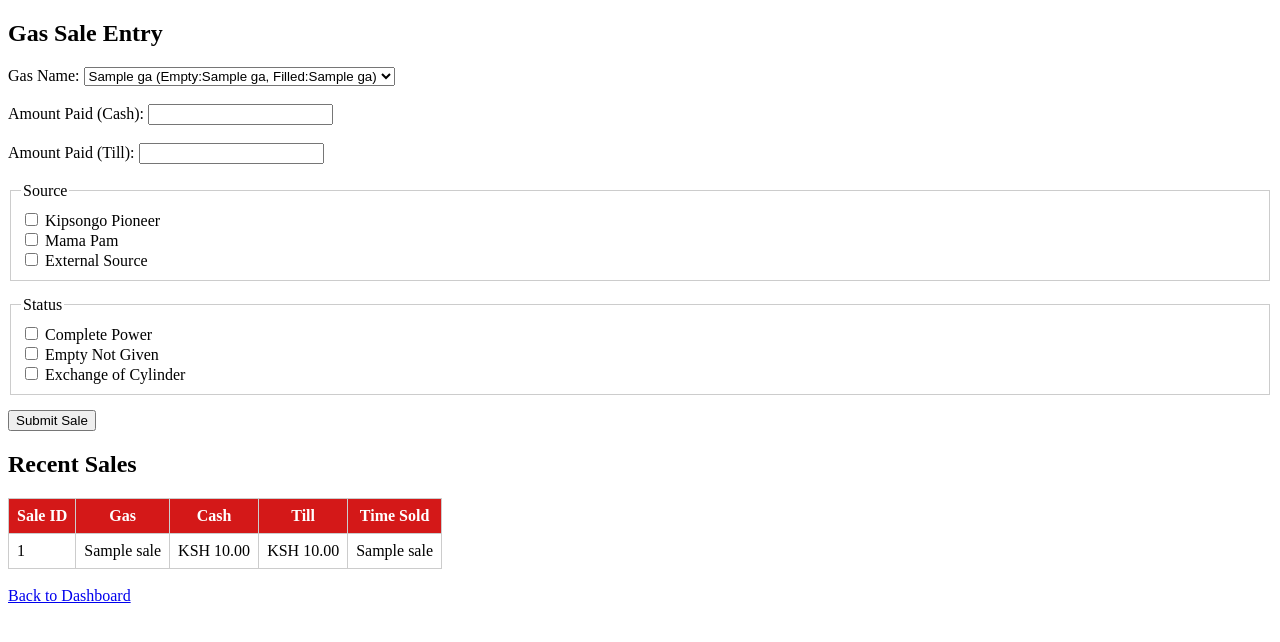
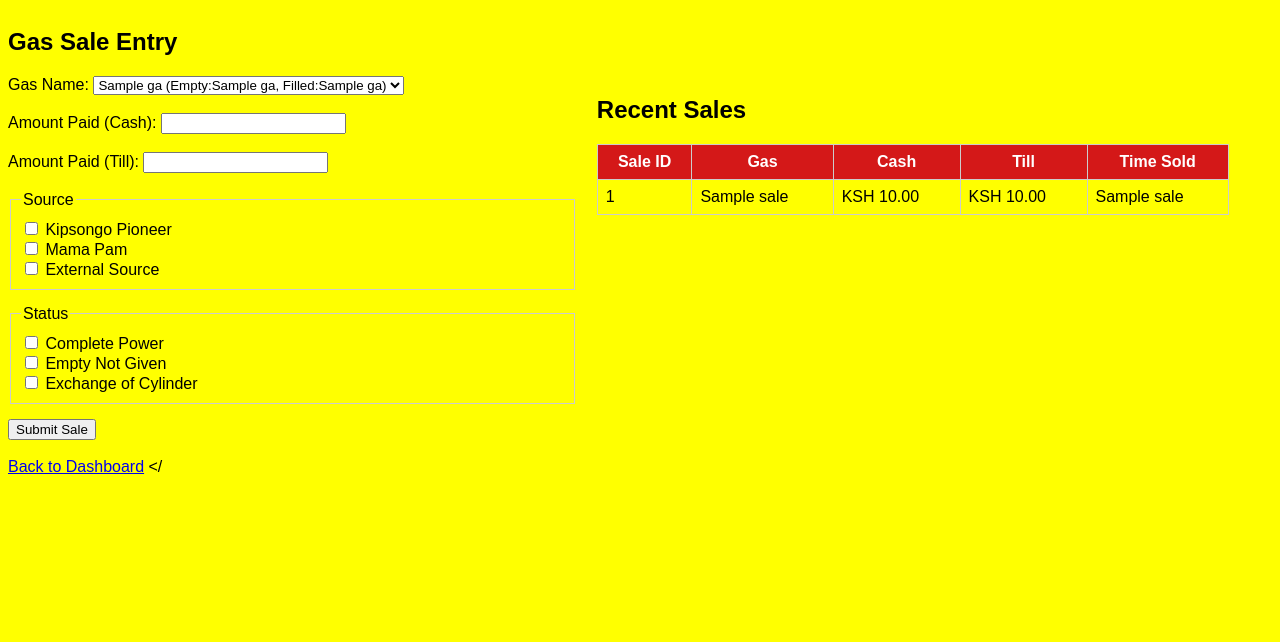
Before and after one commit to nabiswa-cmd/gas-management, a Flask app: template templates/sales.html in a window 1280 px wide. Shown: the top 642 px of the page. Run offline with Flask 3, Linux system fonts and the light colour scheme; the template is opened without the code that fills it: most values are stand-ins (such as "Sample title", 1, 10 or a date in 2020); some libraries are stand-ins or nearby versions.

Commit message:
Add files via upload

```diff
--- a/templates/sales.html
+++ b/templates/sales.html
@@ -3,9 +3,25 @@
 <head>
     <title>Gas Sale Entry</title>
     <style>
-        table, th, td {
+        body {
+            font-family: Arial, sans-serif;
+            background-color: yellow;
+        }
+        .container {
+            display: flex;
+            align-items: flex-start; /* Aligns both form and table at the top */
+            justify-content: flex-start;
+        }
+        form {
+            width: 45%;
+        }
+        table {
             border: 1px solid #ccc;
             border-collapse: collapse;
+            width: 100%;
+        }
+        th, td {
+            border: 1px solid #ccc;
             padding: 8px;
         }
         th {
@@ -17,11 +33,24 @@
             padding: 10px;
             margin-bottom: 15px;
         }
+        .table-container {
+            width: 50%;
+            margin-left: 20px;
+            margin-top: 0px;
+
+
+        }
+        h2{
+            display: inline-block;
+        }
+
     </style>
 </head>
 <body>
 
     <h2>Gas Sale Entry</h2>
+
+    <div class="container">
         <form method="POST" action="/submit-sale">
             <label for="gas_id">Gas Name:</label>
             <select name="gas_id" required>
@@ -56,12 +85,15 @@
             <button type="submit">Submit Sale</button>
         </form>
 
-
-
+        <div class="table-container">
             <h2>Recent Sales</h2>
             <table>
                 <tr>
-            <th>Sale ID</th><th>Gas</th><th>Cash</th><th>Till</th><th>Time Sold</th>
+                    <th>Sale ID</th>
+                    <th>Gas</th>
+                    <th>Cash</th>
+                    <th>Till</th>
+                    <th>Time Sold</th>
                 </tr>
                 {% for sale in sales %}
                 <tr>
@@ -73,9 +105,11 @@
                 </tr>
                 {% endfor %}
             </table>
+        </div>
+    </div>
 
     <br>
     <a href="{{ url_for('dashboard') }}">Back to Dashboard</a>
 
 </body>
-</html>
+</
```
Lines whose indentation alone changed are shown as unchanged.
